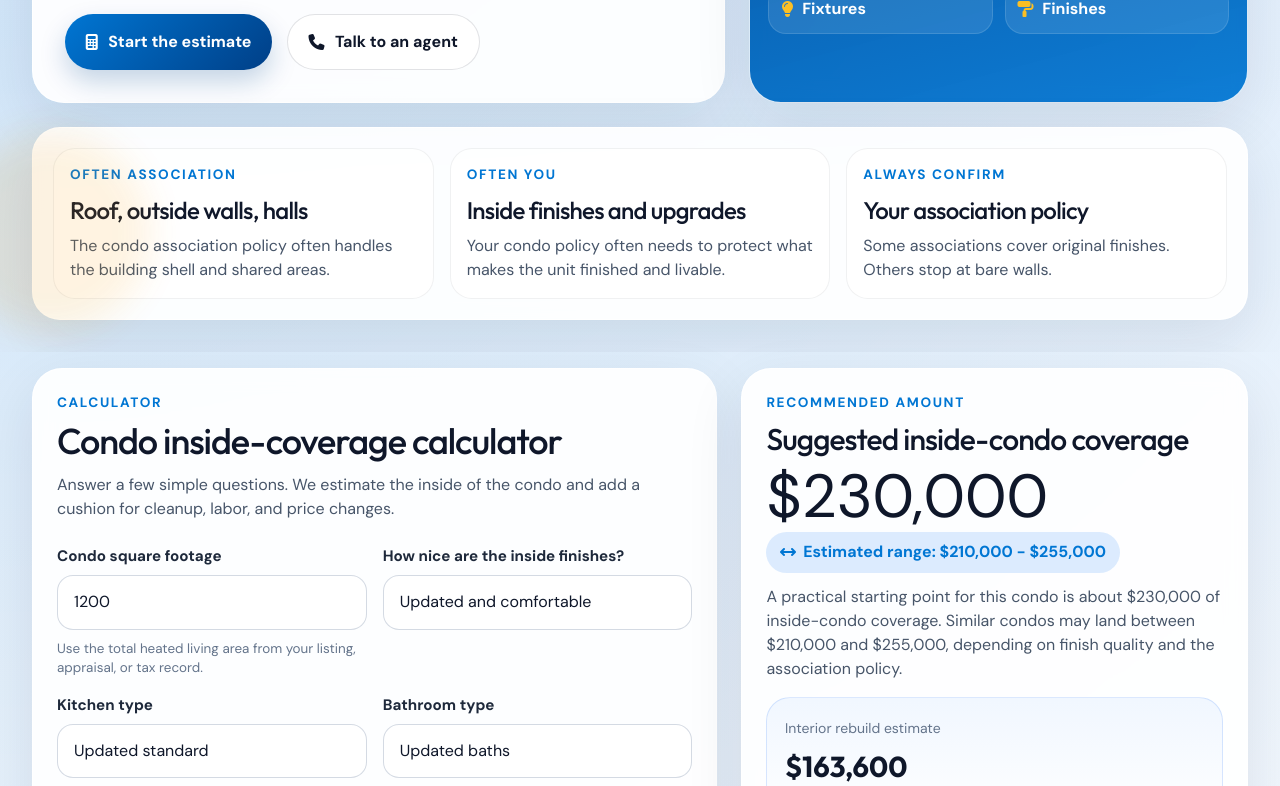
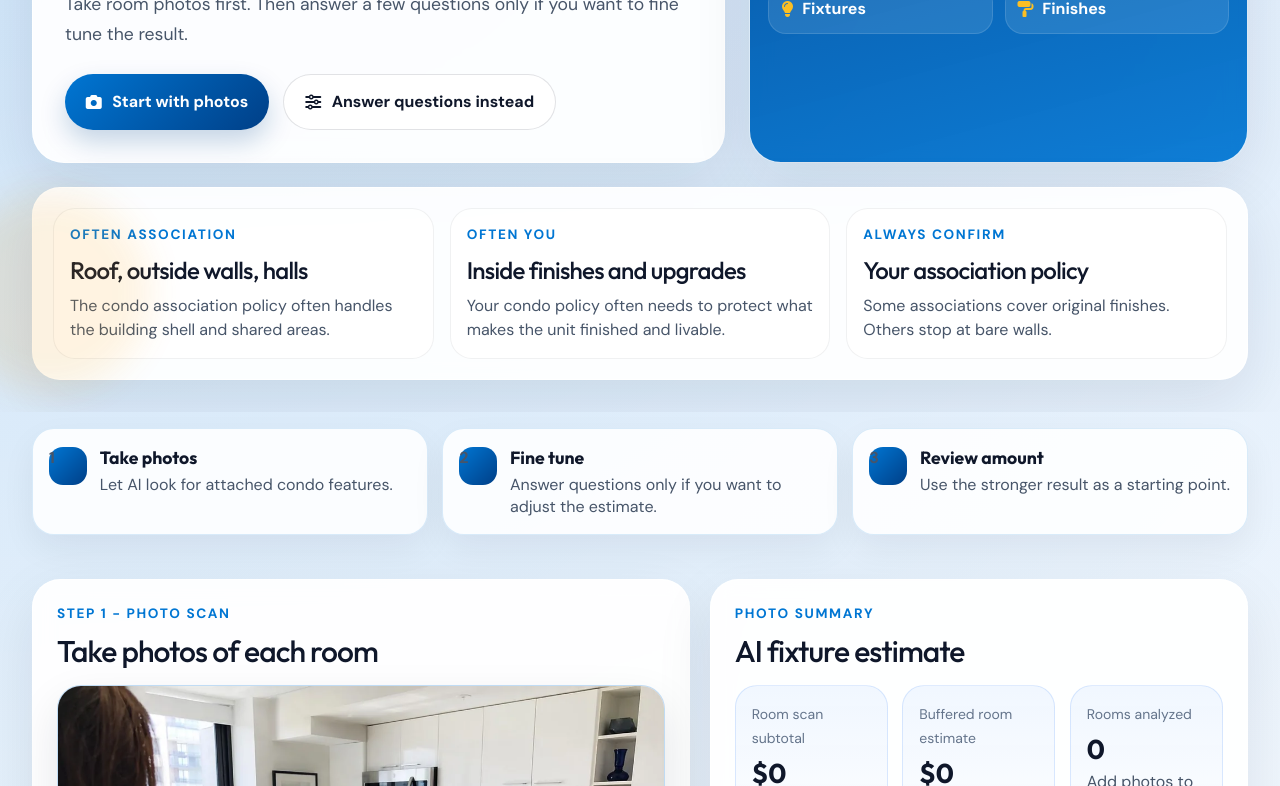
Before and after one commit to BillLayne/CONDO-COVERAGE-CALCULATOR, a website: page public/index.html in a window 1280 px wide. Shown: the part 547-1333 px from the top of the page. Drawn offline with nearby package versions, Linux system fonts and the light colour scheme.

Commit message:
Make condo estimator AI-first

```diff
--- a/public/index.html
+++ b/public/index.html
@@ -277,6 +277,73 @@
             margin-bottom: 1.25rem;
         }
 
+        .estimate-workflow {
+            display: grid;
+            grid-template-columns: repeat(3, minmax(0, 1fr));
+            gap: 0.9rem;
+            margin-bottom: 1.25rem;
+        }
+
+        .workflow-step {
+            display: flex;
+            gap: 0.8rem;
+            align-items: flex-start;
+            padding: 1rem;
+            border-radius: 22px;
+            background: rgba(255, 255, 255, 0.88);
+            border: 1px solid rgba(0, 118, 211, 0.14);
+            box-shadow: 0 14px 34px rgba(15, 23, 42, 0.06);
+        }
+
+        .workflow-step strong {
+            display: block;
+            color: var(--ink);
+            font-family: "Outfit", system-ui, sans-serif;
+            font-size: 1.1rem;
+        }
+
+        .workflow-step span {
+            display: block;
+            color: var(--muted);
+            line-height: 1.4;
+            margin-top: 0.15rem;
+        }
+
+        .workflow-number {
+            width: 38px;
+            height: 38px;
+            border-radius: 14px;
+            display: inline-flex;
+            align-items: center;
+            justify-content: center;
+            flex: 0 0 auto;
+            background: linear-gradient(135deg, var(--blue), var(--navy));
+            color: white;
+            font-weight: 900;
+        }
+
+        .estimate-flow {
+            display: flex;
+            flex-direction: column;
+        }
+
+        #ai-room-scan {
+            order: 1;
+            scroll-margin-top: 96px;
+        }
+
+        #manual-calculator {
+            scroll-margin-top: 96px;
+        }
+
+        .calc-layout {
+            order: 2;
+        }
+
+        .checklist-card {
+            order: 3;
+        }
+
         .eyebrow {
             display: inline-flex;
             align-items: center;
@@ -1059,6 +1126,7 @@
             .hero-grid,
             .calc-layout,
             .info-grid,
+            .estimate-workflow,
             .ai-overview,
             .visual-support-grid,
             .help-card-grid,
@@ -1255,13 +1323,13 @@
                 <div class="hero-grid">
                     <div class="hero-copy">
                         <span class="eyebrow"><i class="fas fa-building-shield"></i> Condo Interior Coverage Estimator</span>
-                        <h1 class="hero-title">Estimate the inside coverage your condo may need.</h1>
+                        <h1 class="hero-title">Start with photos. Get a condo coverage estimate.</h1>
                         <p class="hero-subtitle">
-                            A simple way to estimate cabinets, flooring, fixtures, appliances, and built-ins.
+                            Take room photos first. Then answer a few questions only if you want to fine tune the result.
                         </p>
                         <div class="hero-actions">
-                            <a class="cta-btn cta-btn--primary" href="#calculator"><i class="fas fa-calculator"></i>Start the estimate</a>
-                            <a class="cta-btn cta-btn--secondary" href="tel:3368351993"><i class="fas fa-phone"></i>Talk to an agent</a>
+                            <a class="cta-btn cta-btn--primary" href="#ai-room-scan"><i class="fas fa-camera"></i>Start with photos</a>
+                            <a class="cta-btn cta-btn--secondary" href="#manual-calculator"><i class="fas fa-sliders"></i>Answer questions instead</a>
                         </div>
                     </div>
 
@@ -1316,13 +1384,36 @@
         </section>
 
         <section id="calculator" class="section-shell">
-            <div class="max-w-7xl mx-auto px-4 sm:px-6 lg:px-8">
+            <div class="max-w-7xl mx-auto px-4 sm:px-6 lg:px-8 estimate-flow">
+                <div class="estimate-workflow" aria-label="Estimate steps">
+                    <div class="workflow-step">
+                        <span class="workflow-number">1</span>
+                        <div>
+                            <strong>Take photos</strong>
+                            <span>Let AI look for attached condo features.</span>
+                        </div>
+                    </div>
+                    <div class="workflow-step">
+                        <span class="workflow-number">2</span>
+                        <div>
+                            <strong>Fine tune</strong>
+                            <span>Answer questions only if you want to adjust the estimate.</span>
+                        </div>
+                    </div>
+                    <div class="workflow-step">
+                        <span class="workflow-number">3</span>
+                        <div>
+                            <strong>Review amount</strong>
+                            <span>Use the stronger result as a starting point.</span>
+                        </div>
+                    </div>
+                </div>
                 <div class="calc-layout">
-                    <section class="calc-card" aria-labelledby="calculator-title">
-                        <p class="section-label">Calculator</p>
-                        <h2 id="calculator-title" class="text-4xl mt-2">Condo inside-coverage calculator</h2>
+                    <section id="manual-calculator" class="calc-card" aria-labelledby="calculator-title">
+                        <p class="section-label">Step 2 - Optional fine tune</p>
+                        <h2 id="calculator-title" class="text-4xl mt-2">Answer a few questions</h2>
                         <p class="text-slate-600 mt-3 max-w-3xl">
-                            Answer a few simple questions. We estimate the inside of the condo and add a cushion for cleanup, labor, and price changes.
+                            Prefer not to use photos, or want to adjust the result? Use these simple inputs as a backup estimate.
                         </p>
 
                         <form id="condoCalculatorForm" class="form-grid mt-6">
@@ -1426,7 +1517,7 @@
                         </form>
 
                         <div class="calc-actions">
-                            <button type="button" id="calculateBtn" class="pill-button pill-button--primary"><i class="fas fa-sparkles"></i>Calculate recommended coverage</button>
+                            <button type="button" id="calculateBtn" class="pill-button pill-button--primary"><i class="fas fa-sparkles"></i>Fine tune estimate</button>
                             <button type="button" id="resetBtn" class="pill-button pill-button--ghost"><i class="fas fa-rotate-left"></i>Reset inputs</button>
                         </div>
 
@@ -1436,7 +1527,7 @@
                     </section>
 
                     <aside class="results-card" aria-live="polite">
-                        <p class="section-label">Recommended amount</p>
+                        <p class="section-label">Step 3 - Recommended amount</p>
                         <h2 class="text-3xl mt-2">Suggested inside-condo coverage</h2>
                         <div class="result-amount" id="recommendedCoverage">$0</div>
                         <div class="range-chip" id="coverageRange"><i class="fas fa-arrows-left-right"></i>Estimated range: $0 - $0</div>
@@ -1556,11 +1647,11 @@
                     </div>
                 </div>
 
-                <div class="ai-estimator-shell">
+                <div id="ai-room-scan" class="ai-estimator-shell">
                     <div class="ai-overview">
                         <section class="ai-panel">
-                            <p class="section-label">AI Room Scan</p>
-                            <h2 class="text-3xl mt-2">Upload room photos to estimate attached condo features.</h2>
+                            <p class="section-label">Step 1 - Photo scan</p>
+                            <h2 class="text-3xl mt-2">Take photos of each room</h2>
                             <figure class="coverage-photo coverage-photo--scan mt-4">
                                 <img src="assets/condo-room-scan.webp" alt="Homeowner using a phone camera to photograph attached condo kitchen finishes for documentation" width="1100" height="825" loading="lazy" decoding="async">
                             </figure>
@@ -1574,6 +1665,7 @@
                             <div class="calc-actions">
                                 <button type="button" id="addCustomRoomBtn" class="pill-button pill-button--ghost"><i class="fas fa-plus"></i>Add custom room</button>
                                 <button type="button" id="analyzeAllRoomsBtn" class="pill-button pill-button--primary"><i class="fas fa-camera-retro"></i><span id="analyzeAllRoomsLabel">Analyze ready rooms</span></button>
+                                <a class="pill-button pill-button--ghost" href="#manual-calculator"><i class="fas fa-sliders"></i>Fine tune with questions</a>
                             </div>
                             <div id="aiActionMessage" class="ai-action-message" data-tone="info" role="status" aria-live="polite"></div>
                         </section>
@@ -1617,8 +1709,8 @@
         <a href="tel:3368351993" class="dock-btn dock-call">
             <i class="fas fa-phone-alt"></i> Call
         </a>
-        <a href="#calculator" class="dock-btn dock-quote">
-            <i class="fas fa-calculator"></i> Calculate Coverage
+        <a href="#ai-room-scan" class="dock-btn dock-quote">
+            <i class="fas fa-camera"></i> Start Photo Scan
         </a>
     </div>
 
@@ -3227,7 +3319,7 @@
             if (failedRooms.length > 0) {
                 setAiActionMessage(`${failedRooms.length} room${failedRooms.length === 1 ? "" : "s"} could not be scanned. Open that room card and try Estimate this room again.`, "error");
             } else {
-                setAiActionMessage(`Finished scanning ${readyRooms.length} room${readyRooms.length === 1 ? "" : "s"}. The photo estimate is now included above.`, "success", true);
+                setAiActionMessage(`Finished scanning ${readyRooms.length} room${readyRooms.length === 1 ? "" : "s"}. Review the recommended amount below or fine tune it with the questions.`, "success", true);
             }
         }
 
```
